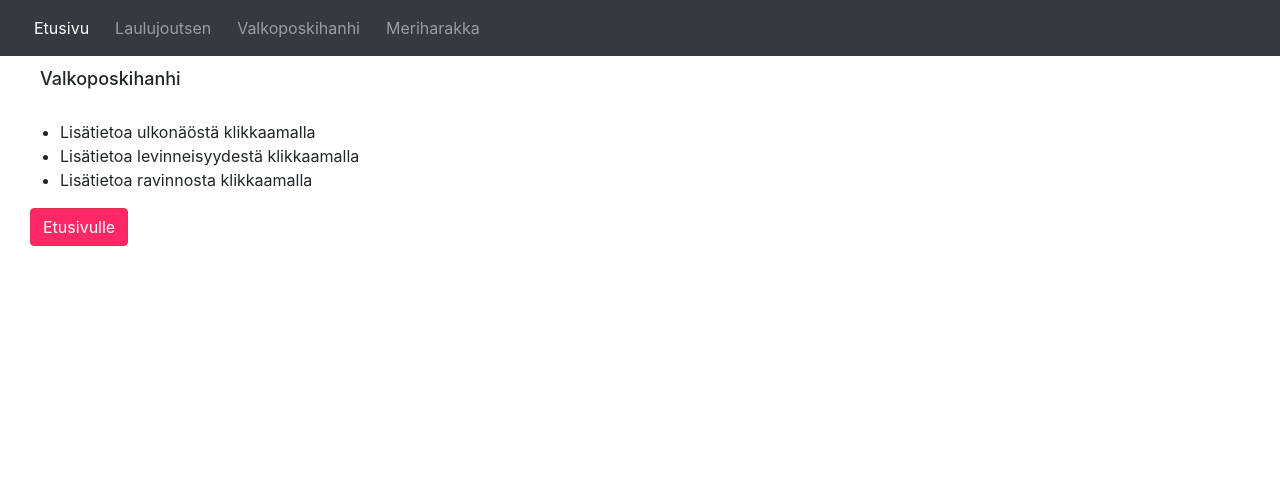
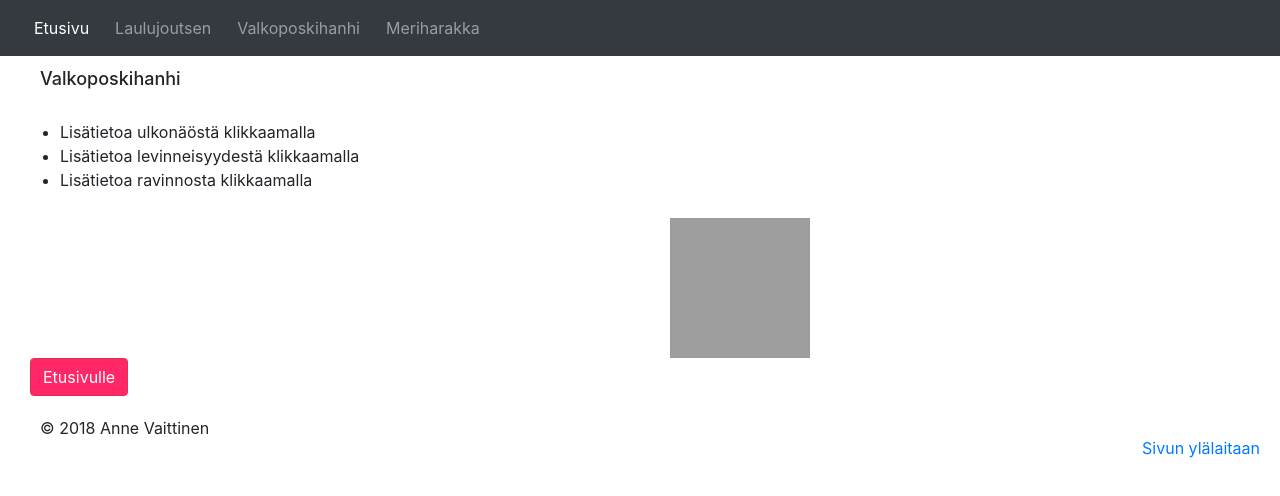
Before and after one commit to atv90/AVaittinenHTML5, a plain HTML site: page AVaittinenHTML5/Valkoposkihanhi.html in a window 1280 px wide. Drawn offline with nearby package versions, Linux system fonts and the light colour scheme; files that its build step writes are made by us from their sources; grey boxes are pictures that could not be loaded.

Commit message:
Lisätty meriharakka ja valkoposkihanhikuvat, lintusivuille footerit

```diff
--- a/AVaittinenHTML5/OmaTyyli.css
+++ b/AVaittinenHTML5/OmaTyyli.css
@@ -21,9 +21,7 @@ h1 {
 a {
     margin-left: 10px;
 }
-#taustajoutsen{
+#tausta{
     margin-left: 650px;
     margin-top: 10px;
-
-
 }
--- a/AVaittinenHTML5/Valkoposkihanhi.html
+++ b/AVaittinenHTML5/Valkoposkihanhi.html
@@ -44,7 +44,9 @@
 
             </ul>
         </div>
-
+        <div id="tausta">
+            <img src="valkoposkihanhi_sivu.jpg" height="140" width="140"/>
+        </div>
         <div id="p1" class="sisältö">
             <h1>Ulkonäkö</h1>
             <p>
@@ -123,6 +125,9 @@
             </p>
         </div>
         <a href="index.html" class="btn btn-danger" style="background-color:#ff2768">Etusivulle</a>
-
+        <footer>
+            <p class="float-right"><a href="#">Sivun ylälaitaan</a></p>
+            <p>&copy; 2018 Anne Vaittinen</p>
+        </footer>
 </body>
 </html>
```
Also changed, not shown: AVaittinenHTML5/Laulujoutsen.html (+5 -2 lines), AVaittinenHTML5/Meriharakka.html (+8 -3 lines), AVaittinenHTML5/laulujoutsen_sivu.jpg (renamed from AVaittinenHTML5/20180426_191231 (2).jpg), AVaittinenHTML5/meriharakka_sivu.jpg (added), 2 other files.
